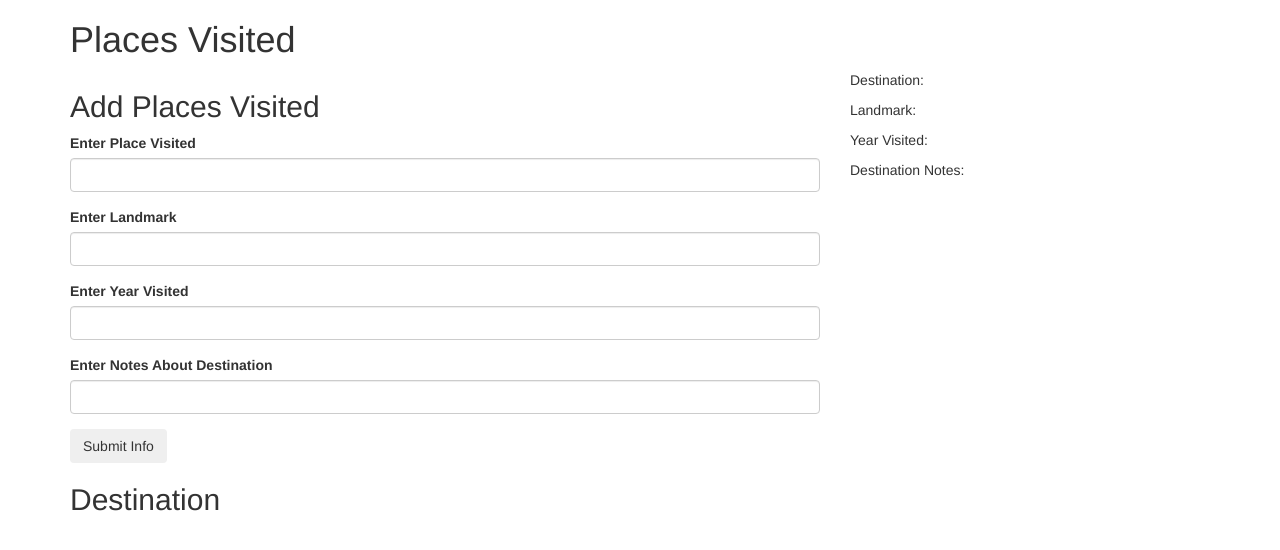
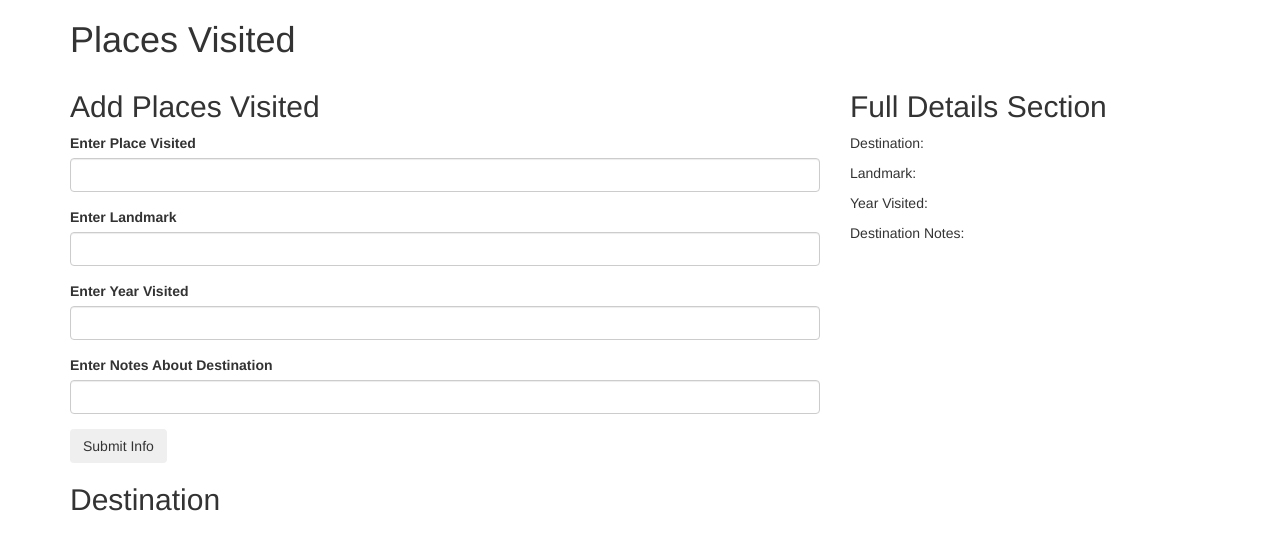
Before and after one commit to Grantone/places-visited, a plain HTML site: page index.html in a window 1280 px wide. Drawn offline with Linux system fonts and the light colour scheme.

Commit message:
Add the full details header to the full details section

```diff
--- a/index.html
+++ b/index.html
@@ -51,6 +51,7 @@
       </div>
 
       <div class="col-md-4">
+        <h2>Full Details Section</h2>
         <div id="fullDestinationInfo">
 
           <p>Destination:<span class="destinationUser"></span></p>
```
